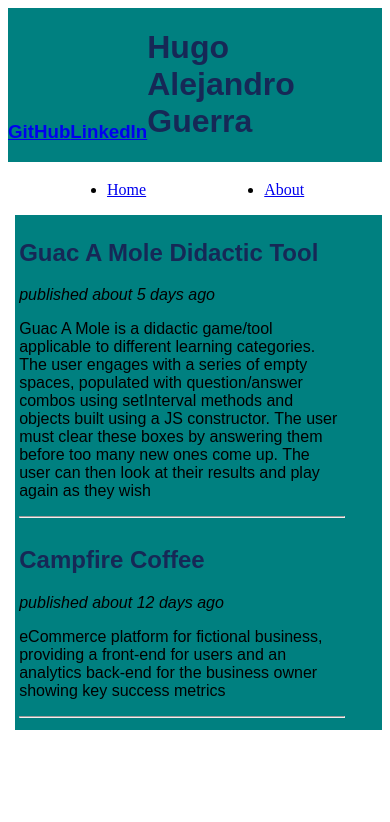
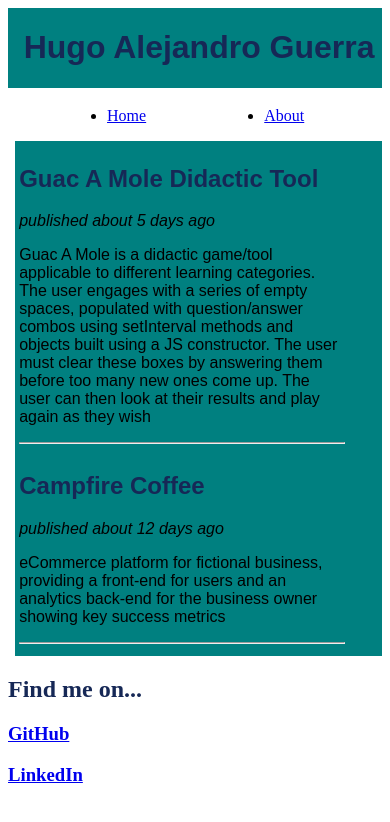
Before and after one commit to alexwuwei/portfolio, a plain HTML site: page index.html in a window 390 px wide. Drawn offline with nearby package versions, Linux system fonts and the light colour scheme.

Commit message:
added about me section to the bottom of the page, removed about me links from header, restyled header to preserve responsiveness

```diff
--- a/index.html
+++ b/index.html
@@ -7,8 +7,6 @@
   </head>
   <body>
     <header class="personHeader">
-      <h3 class="socialLinks"><a href="https://github.com/alexwuwei">GitHub</a></h3>
-      <h3 class="socialLinks"><a href="https://www.linkedin.com/in/hugoaguerra">LinkedIn</a></h3>
       <h1 class="personName">Hugo Alejandro Guerra</h2>
     </header>
     <nav class="main-nav-bar">
@@ -28,6 +26,12 @@
         <section class="project-body"></section>
       </article>
     </section>
+    <section id="about">
+      <h2>Find me on...</h2>
+
+      <h3 class="socialLinks"><a href="https://github.com/alexwuwei">GitHub</a></h3>
+      <h3 class="socialLinks"><a href="https://www.linkedin.com/in/hugoaguerra">LinkedIn</a></h3>
+    </section>
 
   <script type="text/javascript" src="https://code.jquery.com/jquery-2.2.0.js"></script>
   <script type="text/javascript" src="scripts/projects.js"></script>
--- a/styles/style.css
+++ b/styles/style.css
@@ -1,11 +1,12 @@
 .personHeader {
   display: flex;
   flex-direction: row;
-  justify-content: space-around;
+  justify-content: flex-end;
   align-items: flex-end;
   background-color: teal;
   border-bottom: 3px solid white;
   font-family: sans-serif;
+  padding-right: 2%;
 }
 
 #projects {
```
